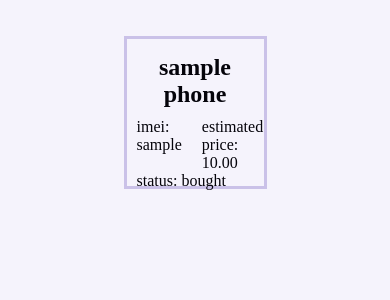
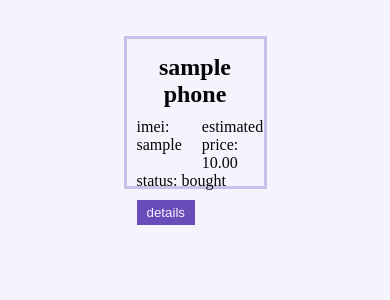
Before and after one commit to voinovVladyslav/accounting-admin, a Django app: page / in a window 390 px wide. Shown: the part 183-483 px from the top of the page. Run offline with Django 5.2, Linux system fonts and the light colour scheme; tables that the repository leaves empty hold one stand-in row (values such as "Sample post").

Commit message:
feat: button stying
link to phone detail page

```diff
--- a/static/css/base/main.css
+++ b/static/css/base/main.css
@@ -21,3 +21,19 @@ ul, ol, li {
     margin-bottom: 20px;
     text-align: center;
 }
+
+.btn {
+    border: none;
+    padding: 5px 10px;
+    cursor: pointer;
+}
+
+.btn-primary {
+    background-color: var(--primary);
+    color: var(--background);
+}
+
+.btn-primary:hover {
+    background-color: var(--info);
+    transition: 0.1s;
+}
--- a/static/css/phones/main.css
+++ b/static/css/phones/main.css
@@ -18,3 +18,7 @@
     margin-bottom: 10px;
     margin-top: 5px;
 }
+
+.button-container {
+    margin-top: 10px;
+}
--- a/templates/phones/main.html
+++ b/templates/phones/main.html
@@ -27,6 +27,13 @@
                 <span>status: </span>
                 <span>{{ phone.status }}</span>
             </div>
+            <div class="button-container">
+                <button class="btn btn-primary">
+                    <a href="{% url 'phones' %}" target="_blank" class="text-bg">
+                        Details
+                    </a>
+                </button>
+            </div>
         </div>
         {% endfor %}
     </div>
```
